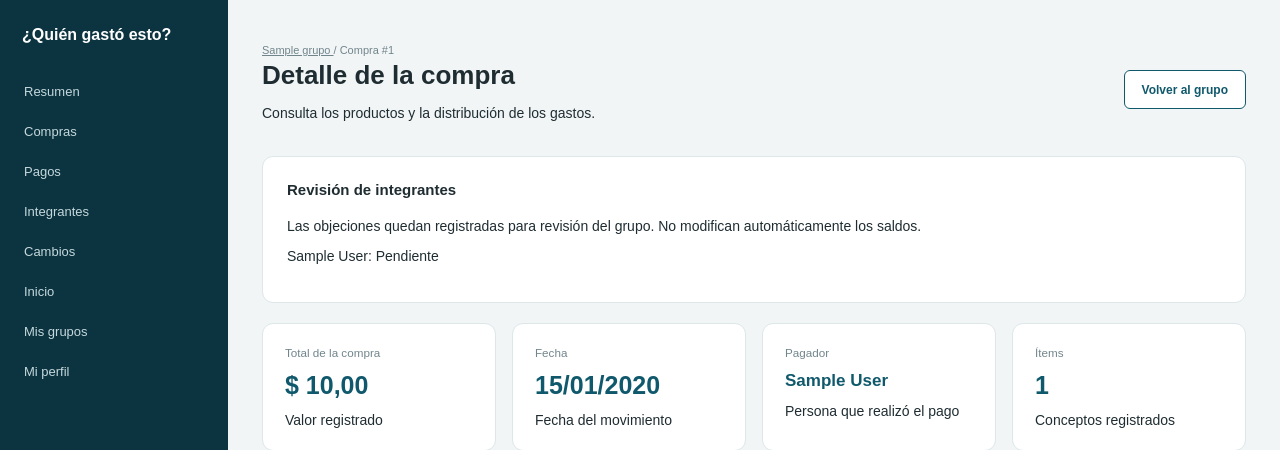
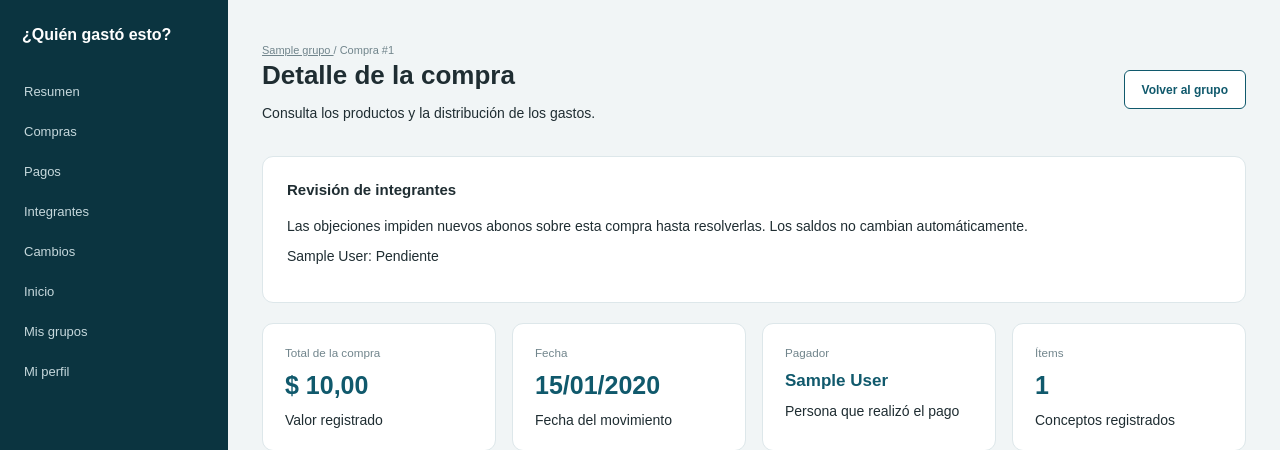
Before and after one commit to Thaliana-maria/Administracion, a Django app: page /compras/1/ in a window 1280 px wide. Shown: the top 450 px of the page. Run offline with Django 5.2, Linux system fonts and the light colour scheme; a user stored in the database is signed in; tables that the repository leaves empty hold one stand-in row (values such as "Sample post").

Commit message:
Mostrar resolución de objeciones en el detalle de compra

```diff
--- a/templates/expenses/compra_detalle.html
+++ b/templates/expenses/compra_detalle.html
@@ -22,13 +22,13 @@
 
 <section class="panel feature-panel">
     <h2>Revisión de integrantes</h2>
-    <p>Las objeciones quedan registradas para revisión del grupo. No modifican automáticamente los saldos.</p>
+    <p>Las objeciones impiden nuevos abonos sobre esta compra hasta resolverlas. Los saldos no cambian automáticamente.</p>
     {% for revision in compra.revisiones.all %}
         <p>{{ revision.usuario.get_full_name|default:revision.usuario.email }}: {{ revision.get_estado_display }}</p>
-        {% if revision.usuario_id == user.id and revision.estado == "pendiente" and not compra.anulada and not compra.grupo.archivado %}
+        {% if revision.usuario_id == user.id and revision.estado != "aceptada" and not compra.anulada and not compra.grupo.archivado %}
         <form method="post" action="{% url 'responder_compra' compra.id %}">{% csrf_token %}
             <button class="button primary" name="accion" value="aceptada">Aceptar compra</button>
-            <button class="button outline" name="accion" value="objetada">Objetar compra</button>
+            {% if revision.estado == "pendiente" %}<button class="button outline" name="accion" value="objetada">Objetar compra</button>{% endif %}
         </form>
         {% endif %}
     {% empty %}<p>No hay revisiones pendientes de integrantes.</p>{% endfor %}
```
